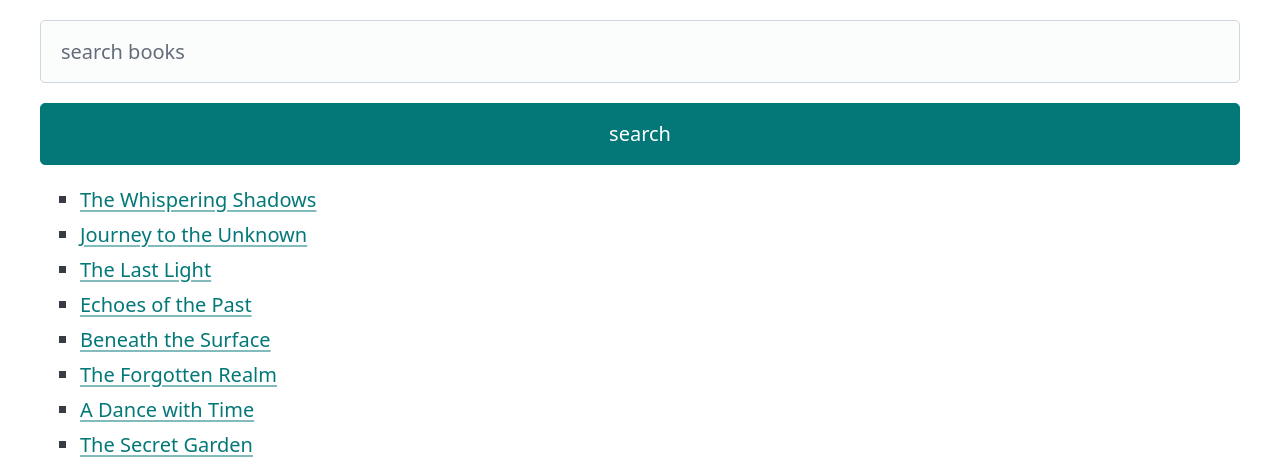
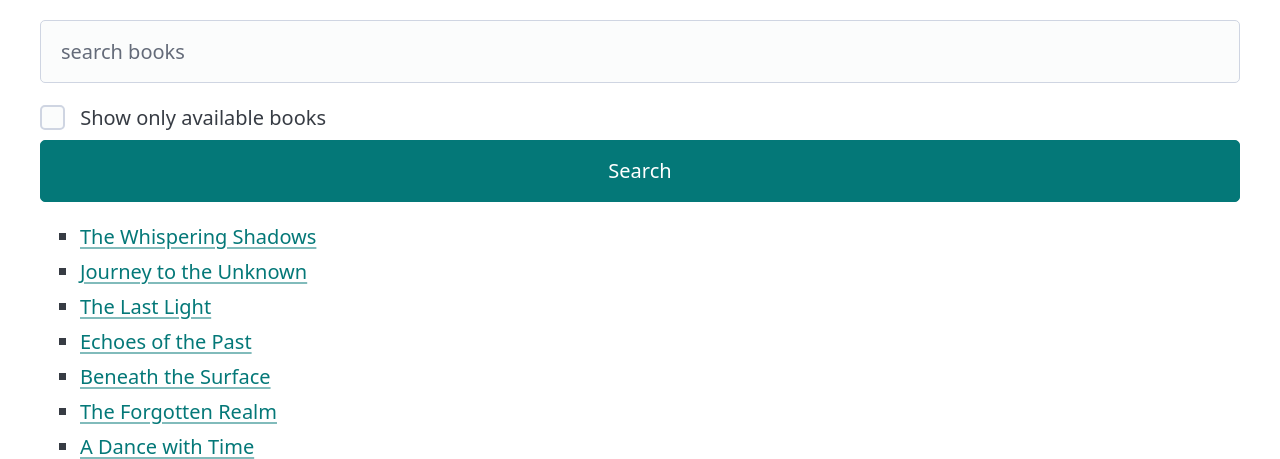
Before and after one commit to md-bz/library_django, a Django app: page /books/ in a window 1280 px wide. Shown: the part 110-569 px from the top of the page. Run offline with Django 5.2, Linux system fonts and the light colour scheme.

Commit message:
feat: added showing only available books

```diff
--- a/Library/templates/Library/index.html
+++ b/Library/templates/Library/index.html
@@ -5,15 +5,27 @@
 
 {% block content %}
 <form action="" method="GET">
-    <input type="text" name="search" required placeholder="search books">
-    <button type="submit">search</button>
+    <input type="text" name="search" placeholder="search books" value="{{ search_query|default:'' }}">
+    <label>
+        <input type="checkbox" name="available_only" value="true" {% if available_only %}checked{% endif %}>
+        Show only available books
+    </label>
+    <button type="submit">Search</button>
 </form>
+
+{% if search_query %}
+    <p>Search results for "{{ search_query }}"{% if available_only %} (available books only){% endif %}:</p>
+{% elif available_only %}
+    <p>Showing only available books:</p>
+{% endif %}
 
 <ul>
     {% for book in books %}
     <li>
         <a href="{% url 'book' book.slug %}">{{ book.title }}</a>
     </li>
+    {% empty %}
+    <li>No books found.</li>
     {% endfor %}
 </ul>
 {% endblock %}
--- a/Library/views.py
+++ b/Library/views.py
@@ -5,11 +5,24 @@ from helpers import slugify
 
 def index(request):
     search_query = request.GET.get("search")
+    available_only = request.GET.get("available_only") == "true"
+
     if search_query:
-        books = db.search_books(search_query)
+        if available_only:
+            books = db.search_available_books(search_query)
+        else:
+            books = db.search_books(search_query)
     else:
-        books = db.get_books()
-    return render(request, "Library/index.html",{"books":books})
+        if available_only:
+            books = db.get_available_books()
+        else:
+            books = db.get_books()
+
+    return render(request, "Library/index.html", {
+        "books": books,
+        "search_query": search_query,
+        "available_only": available_only
+    })
 
 def book(request,slug):
     book = db.get_book(slug)
--- a/db.py
+++ b/db.py
@@ -52,6 +52,11 @@ def update_book(book: Dict[str, Any]) -> None:
 def search_books(query: str) -> List[Dict[str, Any]]:
     books = read_books_from_file()
     return [book for book in books if query.lower() in book["title"].lower()]
+
+
+def search_available_books(query: str) -> List[Dict[str, Any]]:
+    available_books = get_available_books()
+    return [book for book in available_books if query.lower() in book["title"].lower()]
 
 # -----------------------------
 # Users CRUD (stored in users.json)
```
